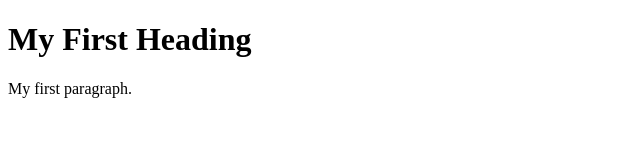
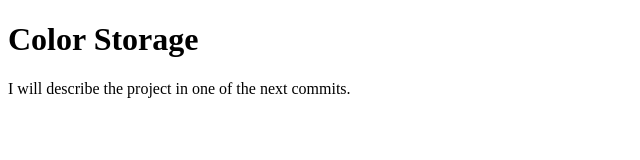
Before and after one commit to kasiakor/color-storage, a plain HTML site: page colorstorage.html in a window 1280 px wide. Shown: the whole page, without its empty margins (0-640 px from the left). Drawn offline with Linux system fonts and the light colour scheme.

Commit message:
Html file modified

```diff
--- a/colorstorage.html
+++ b/colorstorage.html
@@ -5,8 +5,8 @@
 </head>
 <body>
 
-<h1>My First Heading</h1>
-<p>My first paragraph.</p>
+<h1>Color Storage</h1>
+<p>I will describe the project in one of the next commits.</p>
 
 </body>
 </html>
```
